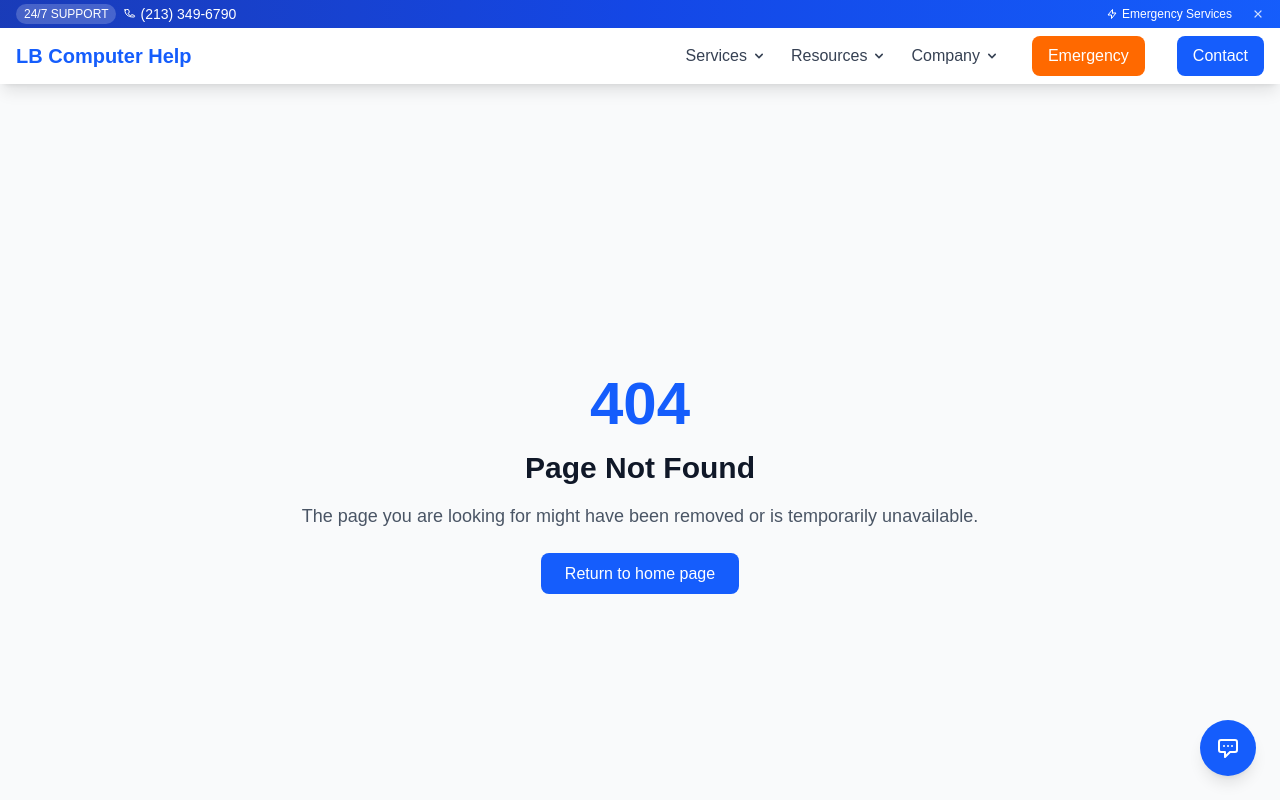
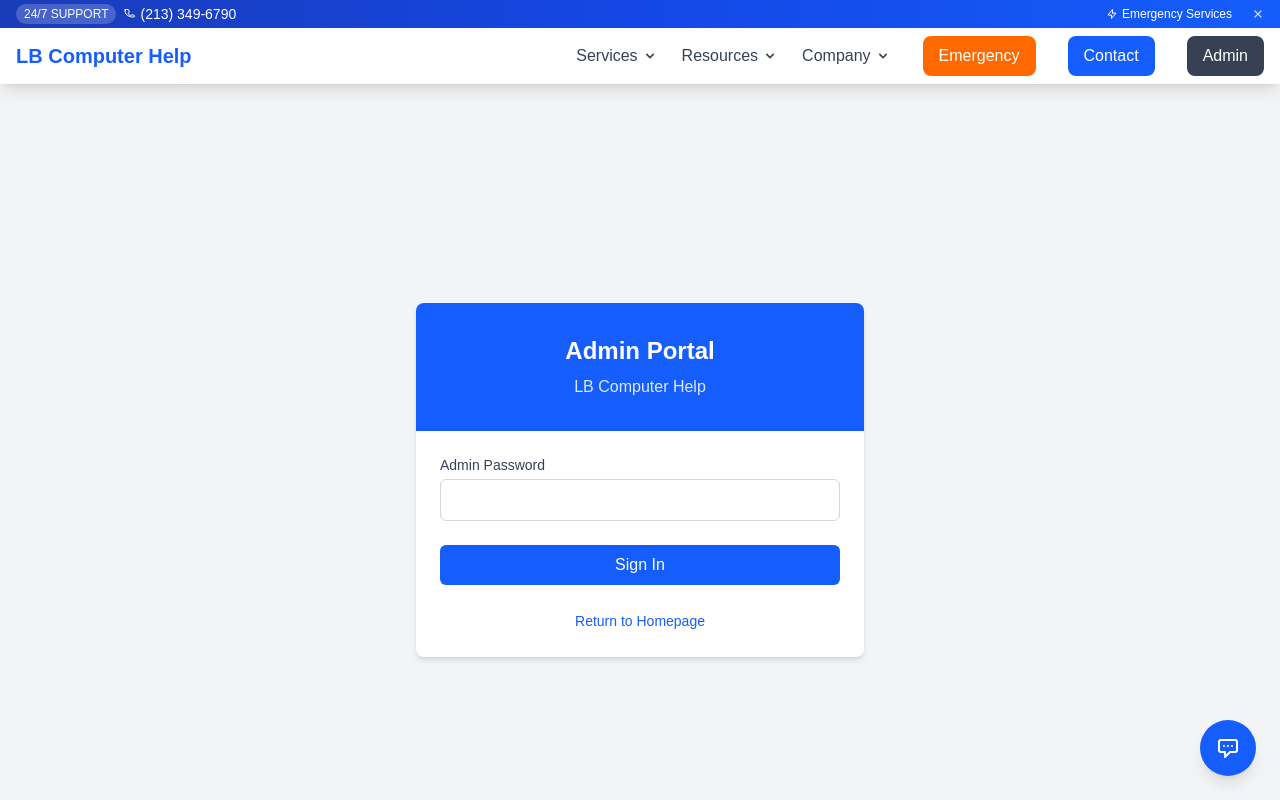
Before and after one commit to Brandonrz369/smart-services-it, a Next.js app: page /admin/login in a window 1280 px wide. Before the commit this address had no page. Shown: the top 800 px of the page. Built offline with nearby package versions, Linux system fonts and the light colour scheme; sample sign-in values are in the browser's storage.

Commit message:
Add secure admin login and authentication for forms dashboard

```diff
--- a/src/app/admin/forms/page.tsx
+++ b/src/app/admin/forms/page.tsx
@@ -1,6 +1,7 @@
 'use client';
 
 import { useState, useEffect } from 'react';
+import { useRouter } from 'next/navigation';
 import Link from 'next/link';
 
 interface TestResult {
@@ -21,11 +22,33 @@
   const [loading, setLoading] = useState(true);
   const [error, setError] = useState<string | null>(null);
   const [runningTests, setRunningTests] = useState(false);
+  const router = useRouter();
+
+  // Check authentication
+  useEffect(() => {
+    const isAuthenticated = localStorage.getItem('adminAuthenticated') === 'true';
+    const authTime = Number(localStorage.getItem('adminAuthTime') || '0');
+    const timeNow = Date.now();
+
+    // If not authenticated or session expired (more than 1 hour), redirect to login
+    if (!isAuthenticated || (timeNow - authTime > 3600000)) {
+      localStorage.removeItem('adminAuthenticated');
+      localStorage.removeItem('adminAuthTime');
+      router.push('/admin/login');
+    }
+  }, [router]);
 
   // Load test results on page load
   useEffect(() => {
     fetchTestResults();
   }, []);
+
+  // Function to handle logout
+  const handleLogout = () => {
+    localStorage.removeItem('adminAuthenticated');
+    localStorage.removeItem('adminAuthTime');
+    router.push('/admin/login');
+  };
 
   // Fetch test results from the API
   const fetchTestResults = async () => {
@@ -81,12 +104,20 @@
       <header className="mb-8">
         <div className="flex justify-between items-center">
           <h1 className="text-3xl font-bold">Form Submission Monitor</h1>
+          <div className="flex gap-2">
+            <button
+              onClick={handleLogout}
+              className="px-4 py-2 bg-red-600 text-white rounded-md hover:bg-red-700"
+            >
+              Logout
+            </button>
             <Link
               href="/"
               className="px-4 py-2 bg-gray-200 rounded-md hover:bg-gray-300"
             >
               Back to Homepage
             </Link>
+          </div>
         </div>
         <p className="text-gray-600 mt-2">
           Monitor and test form submissions across the website
@@ -136,7 +167,7 @@
             <div className="animate-spin h-8 w-8 border-4 border-blue-500 border-t-transparent rounded-full mx-auto mb-4"></div>
             <p>Loading test results...</p>
           </div>
-        ) : !testResults?.tests.length ? (
+        ) : !testResults?.tests?.length ? (
           <div className="p-12 text-center text-gray-500">
             <p>No test results available. Run tests to see results.</p>
           </div>
@@ -178,10 +209,10 @@
                       </span>
                     </td>
                     <td className="px-6 py-4 text-sm text-gray-500">
-                      {result.details.status && (
+                      {result.details?.status && (
                         <div>Status: {result.details.status}</div>
                       )}
-                      {result.details.error && (
+                      {result.details?.error && (
                         <div className="text-red-600">{result.details.error}</div>
                       )}
 
@@ -281,12 +312,12 @@
               </li>
               <li>
                 <a
-                  href="/FORM_DEBUG.md"
+                  href="/api/direct-test"
                   className="text-blue-600 hover:underline"
                   target="_blank"
                   rel="noopener noreferrer"
                 >
-                  Form Debugging Documentation
+                  Run Direct FormSpree Test
                 </a>
               </li>
             </ul>
--- /dev/null
+++ b/src/app/admin/login/page.tsx
@@ -0,0 +1,95 @@
+'use client';
+
+import { useState } from 'react';
+import { useRouter } from 'next/navigation';
+import Link from 'next/link';
+
+export default function AdminLogin() {
+  const [password, setPassword] = useState('');
+  const [error, setError] = useState('');
+  const [isLoading, setIsLoading] = useState(false);
+  const router = useRouter();
+
+  // Admin credentials (hardcoded for simplicity)
+  // In a production app, you would verify against a secure backend
+  const ADMIN_PASSWORD = 'LBComputer2024!';
+
+  const handleSubmit = async (e: React.FormEvent) => {
+    e.preventDefault();
+    setIsLoading(true);
+    setError('');
+
+    try {
+      // Simple client-side authentication
+      if (password === ADMIN_PASSWORD) {
+        // Set a session token in localStorage
+        localStorage.setItem('adminAuthenticated', 'true');
+        localStorage.setItem('adminAuthTime', Date.now().toString());
+
+        // Redirect to the admin forms page
+        router.push('/admin/forms');
+      } else {
+        setError('Invalid password');
+      }
+    } catch (err) {
+      setError('An error occurred during login');
+      console.error('Login error:', err);
+    } finally {
+      setIsLoading(false);
+    }
+  };
+
+  return (
+    <div className="min-h-screen bg-gray-100 flex items-center justify-center px-4">
+      <div className="max-w-md w-full bg-white rounded-lg shadow-md overflow-hidden">
+        <div className="bg-blue-600 px-6 py-8 text-white">
+          <h1 className="text-2xl font-bold text-center">Admin Portal</h1>
+          <p className="text-blue-100 text-center mt-2">LB Computer Help</p>
+        </div>
+
+        <div className="p-6">
+          {error && (
+            <div className="mb-4 bg-red-50 border-l-4 border-red-500 p-4 text-red-700">
+              <p>{error}</p>
+            </div>
+          )}
+
+          <form onSubmit={handleSubmit}>
+            <div className="mb-6">
+              <label htmlFor="password" className="block text-sm font-medium text-gray-700 mb-1">
+                Admin Password
+              </label>
+              <input
+                type="password"
+                id="password"
+                value={password}
+                onChange={(e) => setPassword(e.target.value)}
+                className="w-full px-3 py-2 border border-gray-300 rounded-md focus:outline-none focus:ring-blue-500 focus:border-blue-500"
+                required
+              />
+            </div>
+
+            <button
+              type="submit"
+              disabled={isLoading}
+              className={`w-full py-2 px-4 rounded-md font-medium text-white ${
+                isLoading ? 'bg-blue-400' : 'bg-blue-600 hover:bg-blue-700'
+              }`}
+            >
+              {isLoading ? 'Signing in...' : 'Sign In'}
+            </button>
+          </form>
+
+          <div className="mt-6 text-center">
+            <Link
+              href="/"
+              className="text-sm text-blue-600 hover:text-blue-800"
+            >
+              Return to Homepage
+            </Link>
+          </div>
+        </div>
+      </div>
+    </div>
+  );
+}
--- a/src/components/Navigation.tsx
+++ b/src/components/Navigation.tsx
@@ -152,6 +152,15 @@
     { href: "/emergency", label: "Emergency Support" }
   ];
 
+  // Check if admin is logged in
+  const [isAdmin, setIsAdmin] = useState(false);
+
+  useEffect(() => {
+    // Check admin status from localStorage
+    const adminAuth = localStorage.getItem('adminAuthenticated');
+    setIsAdmin(adminAuth === 'true');
+  }, []);
+
   return (
     <div className="fixed top-0 left-0 right-0 z-40 transition-all duration-300">
       {isEmergencyVisible && (
@@ -229,6 +238,16 @@
             >
               Contact
             </Link>
+
+            {/* Admin link - only visible when logged in */}
+            {isAdmin && (
+              <Link
+                href="/admin/forms"
+                className="bg-gray-700 hover:bg-gray-800 text-white px-4 py-2 rounded-lg transition-colors font-medium ml-2"
+              >
+                Admin
+              </Link>
+            )}
           </nav>
           <SimpleMobileNav />
         </div>
```
Lines whose indentation alone changed are shown as unchanged.
